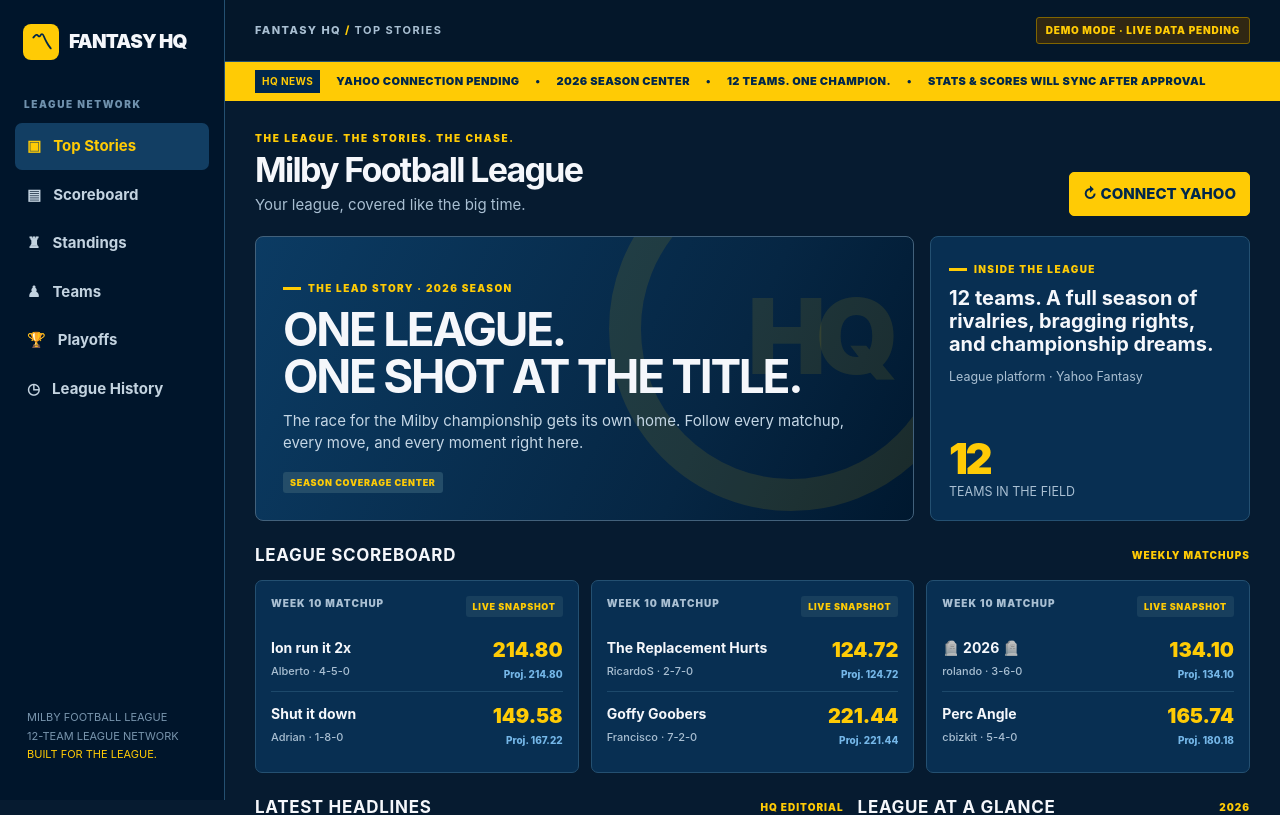
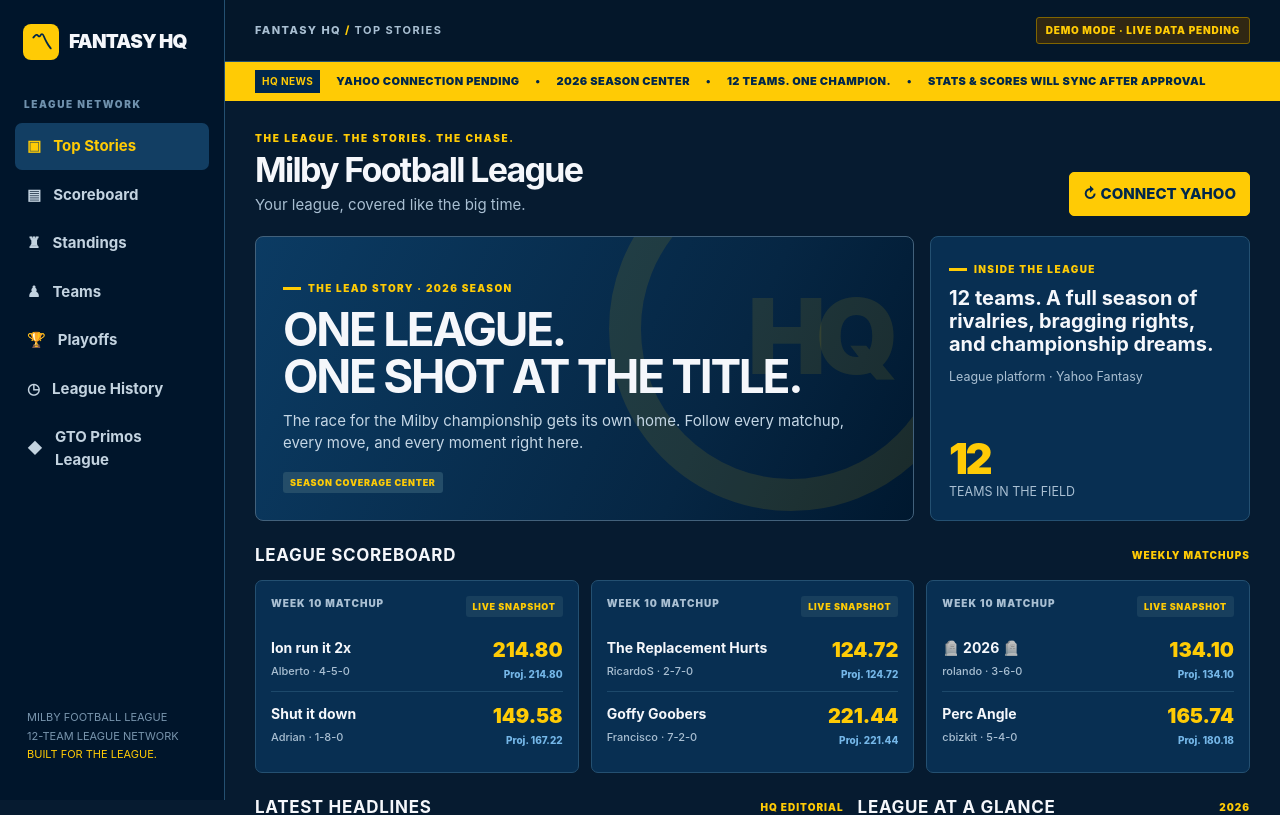
Before and after one commit to gperezarredondo-tech/gperezarredondo-tech.github.io, a plain HTML site: page index.html in a window 1280 px wide. Shown: the top 815 px of the page. Drawn offline with Linux system fonts and the light colour scheme.

Commit message:
Add GTO Primos League to Fantasy HQ navigation

```diff
--- a/index.html
+++ b/index.html
@@ -36,6 +36,7 @@
   <button type="button" data-page="teams" onclick="showPage('teams','TEAMS')">♟ <span>Teams</span></button>
   <button type="button" data-page="playoffs" onclick="showPage('playoffs','PLAYOFFS')">🏆 <span>Playoffs</span></button>
   <button type="button" data-page="history" onclick="showPage('history','LEAGUE HISTORY')">◷ <span>League History</span></button>
+  <button type="button" onclick="window.location.href='gto.html'">◆ <span>GTO Primos League</span></button>
  </nav>
  <div class="sidefoot">MILBY FOOTBALL LEAGUE<br>12-TEAM LEAGUE NETWORK<br><span style="color:var(--maize)">BUILT FOR THE LEAGUE.</span></div>
 </aside>
```
